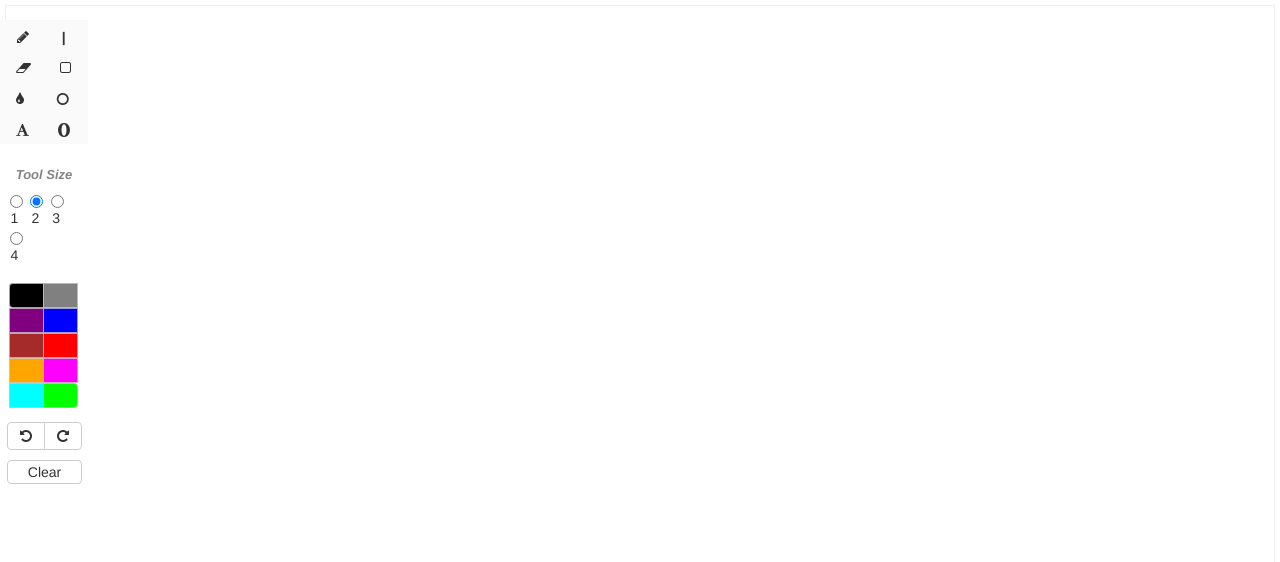
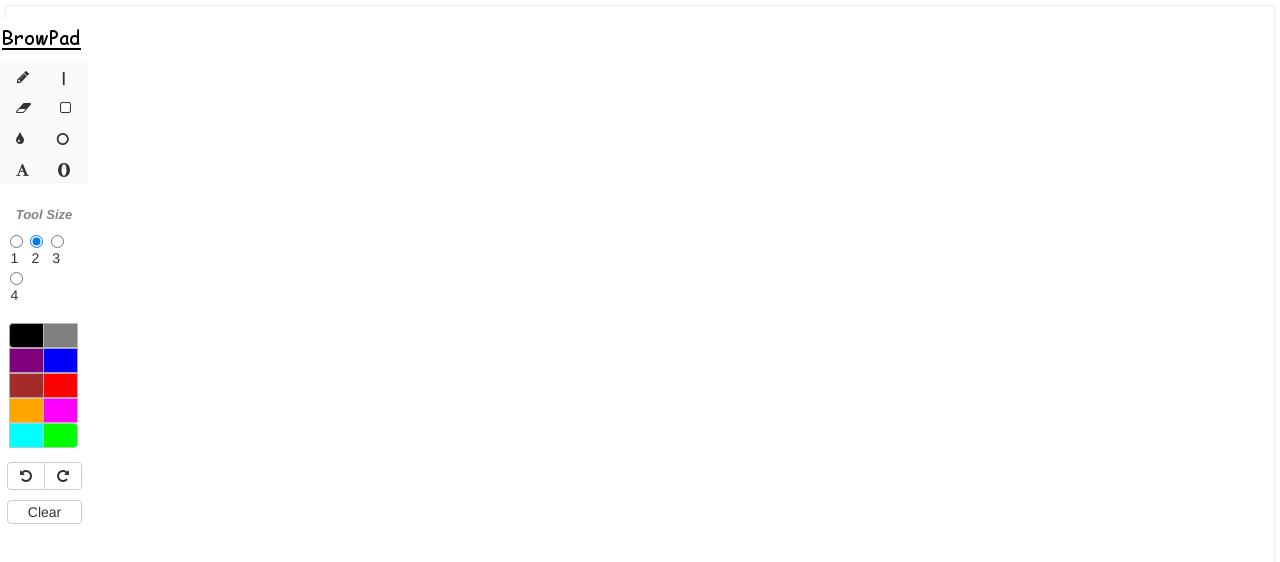
Before and after one commit to bnjasim/browpad, a plain HTML site: page browpad.html in a window 1280 px wide. Shown: the top 562 px of the page. Drawn offline with Linux system fonts and the light colour scheme.

Commit message:
add browpad icon to the left fixed panel top

```diff
--- a/browpad.css
+++ b/browpad.css
@@ -29,6 +29,11 @@
 	z-index: 2;
 	opacity: 1;
 	background-color: white;
+}
+
+#brow-icon {
+	margin-left: 2px;
+	margin-bottom: 5px;
 }
 
 #all-tools {
--- a/browpad.html
+++ b/browpad.html
@@ -11,6 +11,10 @@
 <body>
   <div id="area1">
     <div id="all-tools">
+
+      <div id="brow-icon">
+        <img src="brow-icon.png"/>
+      </div>
 
       <div id="tool-panel">
 
```
Also changed, not shown: brow-icon.png (added).
